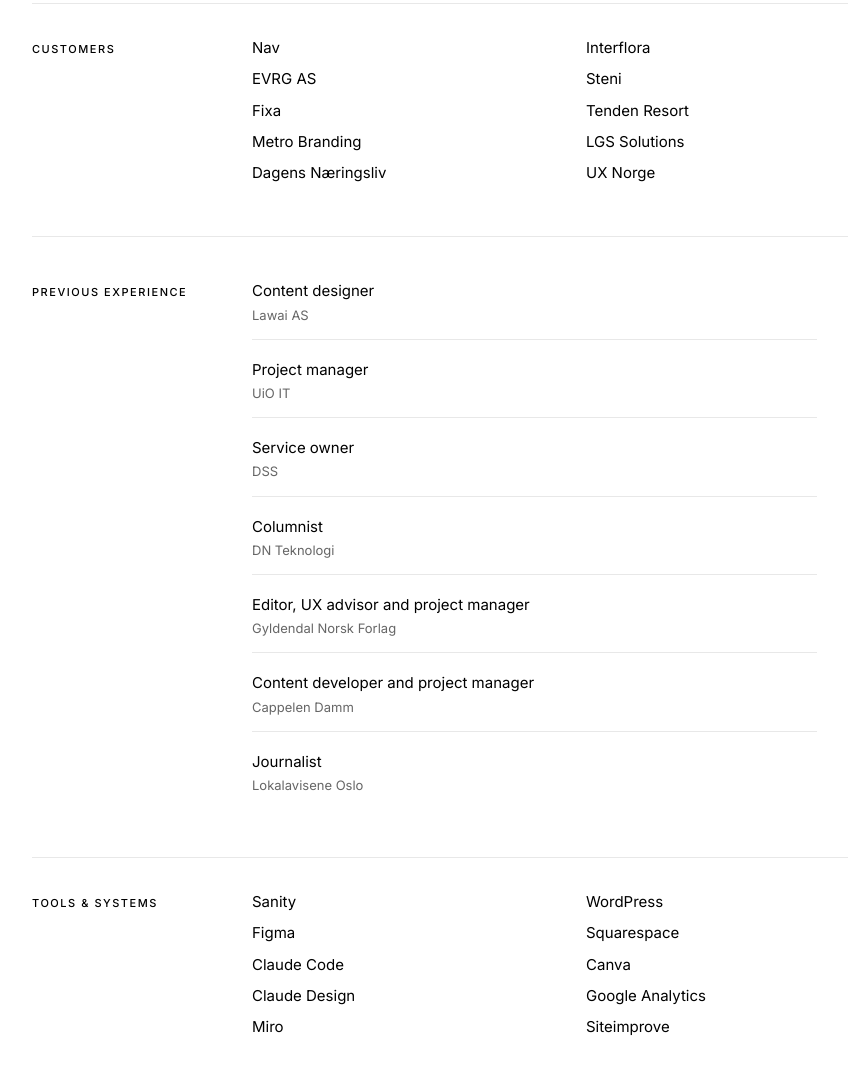
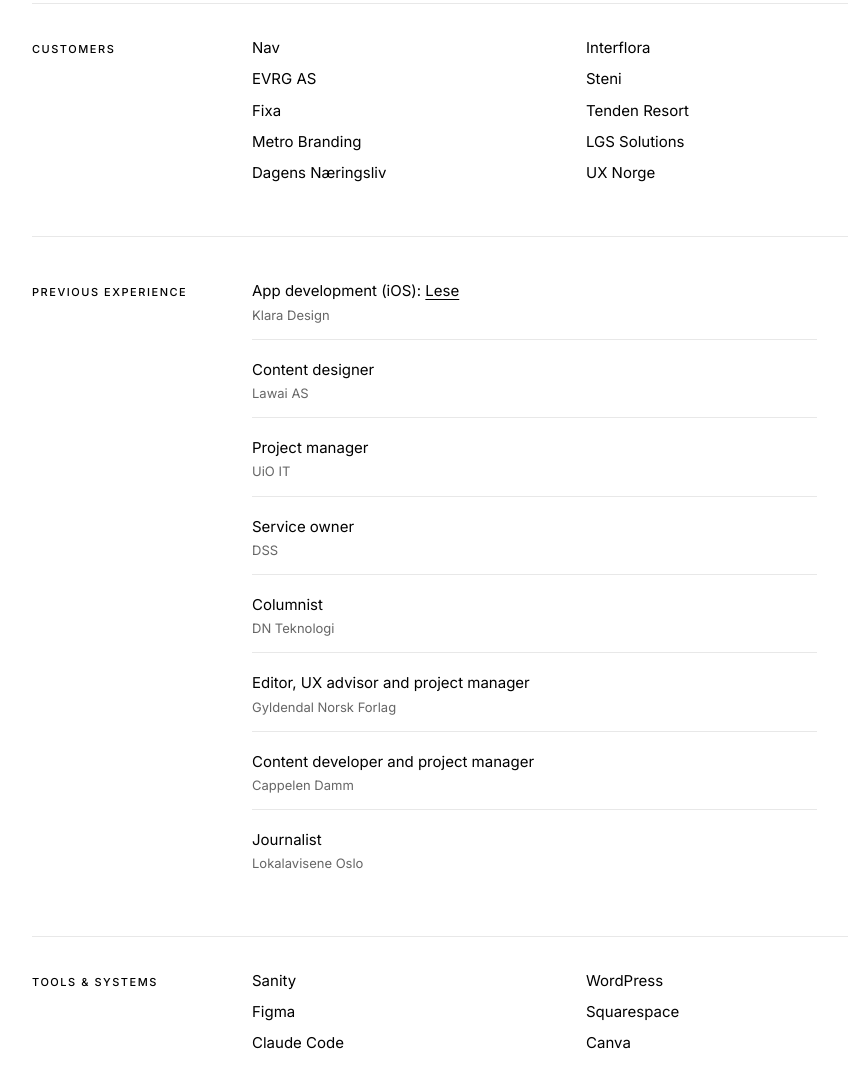
Before and after one commit to idameland/klaradesign.no, a plain HTML site: page index.html in a window 1280 px wide. Shown: the part 762-1827 px from the top of the page, without its empty margins (184-1032 px from the left). Drawn offline with Linux system fonts and the light colour scheme.

Commit message:
Legg til Lese under Previous experience (#3)
Claude-Session: https://claude.ai/code/session_01FPVuNwAi1AJXTJrt8gsrY8

Co-authored-by: Claude Opus 5.5 <noreply@anthropic.com>

```diff
--- a/index.html
+++ b/index.html
@@ -366,6 +366,7 @@
         <div class="row">
           <h2>Previous experience</h2>
           <ul class="exp-list">
+            <li><span class="exp-role">App development (iOS): <a href="https://apps.apple.com/no/app/lese/id6803094767?l=nb" target="_blank" rel="noopener" aria-label="Lese in the App Store (opens in new tab)">Lese</a></span><span class="exp-org">Klara Design</span></li>
             <li><span class="exp-role">Content designer</span><span class="exp-org">Lawai AS</span></li>
             <li><span class="exp-role">Project manager</span><span class="exp-org">UiO IT</span></li>
             <li><span class="exp-role">Service owner</span><span class="exp-org">DSS</span></li>
```
